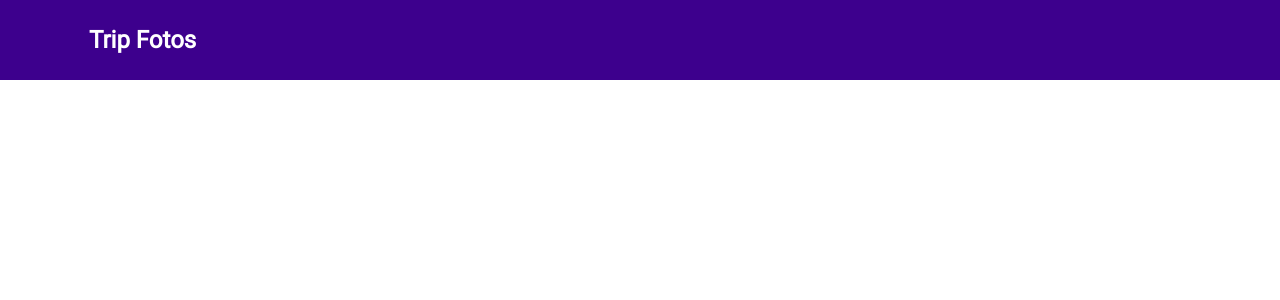
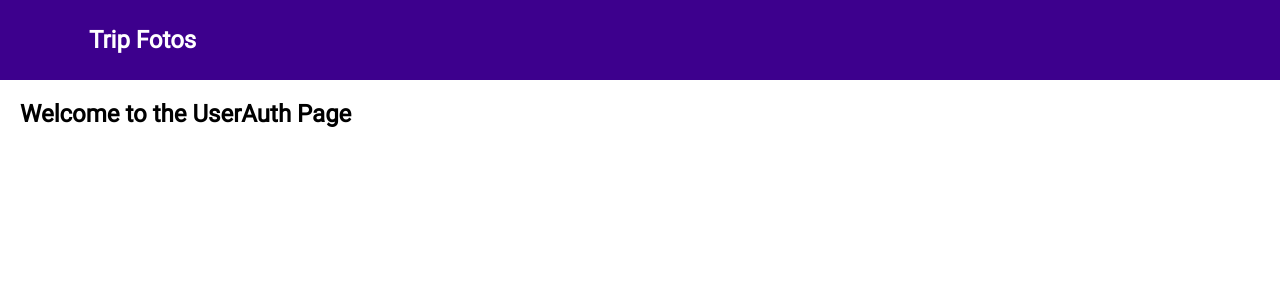
Before and after one commit to andres-codigo/trip-fotos-react, a React (Vite) app: page /authentication in a window 1280 px wide. Shown: the top 300 px of the page. Built offline with nearby package versions, Linux system fonts and the light colour scheme; no server answers.

Commit message:
[js, scss] React Router, path constants and UserAuth page
- React Router set-up
- paths constants file created for routes
- UserAuth page created along with applicable scss file

```diff
--- a/src/App.js
+++ b/src/App.js
@@ -1,18 +1,23 @@
 import { useEffect } from 'react';
 import { useDispatch } from 'react-redux';
-// import { useSelector, useDispatch } from 'react-redux';
-// import { useNavigate } from 'react-router-dom';
+import { useSelector } from 'react-redux';
+import { Routes, Route, useNavigate } from 'react-router-dom';
 import { tryLogin } from './store/slices/authenticationSlice';
+
+import PATHS from './constants/paths';
 
 import './App.module.scss';
 import Header from './components/layout/header/Header';
+import UserAuth from './pages/UserAuth';
 
 function App() {
 	const dispatch = useDispatch();
-	// const navigate = useNavigate();
+	const navigate = useNavigate();
 
 	// Access the `didAutoLogout` state from the Redux store
-	// const didAutoLogout = useSelector((state) => state.authentication.didAutoLogout);
+	const didAutoLogout = useSelector(
+		(state) => state.authentication.didAutoLogout,
+	);
 
 	// Dispatch `tryLogin` on component mount
 	useEffect(() => {
@@ -20,13 +25,21 @@ function App() {
 	}, [dispatch]);
 
 	// Watch for changes in `didAutoLogout` and redirect to the login page
-	// useEffect(() => {
-	// 	if (didAutoLogout) {
-	// 		navigate('/authentication'); // Redirect to the login page
-	// 	}
-	// }, [didAutoLogout, navigate]);
+	useEffect(() => {
+		if (didAutoLogout) {
+			navigate(PATHS.AUTHENTICATION); // Redirect to the login page
+		}
+	}, [didAutoLogout, navigate]);
 
-	return <Header />;
+	return (
+		<>
+			<Header />
+			<Routes>
+				<Route index path={PATHS.HOME} element={<UserAuth />} />
+				<Route path={PATHS.AUTHENTICATION} element={<UserAuth />} />
+			</Routes>
+		</>
+	);
 }
 
 export default App;
--- /dev/null
+++ b/src/constants/paths.js
@@ -0,0 +1,6 @@
+const PATHS = {
+	HOME: '/',
+	AUTHENTICATION: '/authentication',
+};
+
+export default PATHS;
--- a/src/index.js
+++ b/src/index.js
@@ -2,6 +2,7 @@ import { Analytics } from '@vercel/analytics/react';
 
 import { StrictMode } from 'react';
 import { createRoot } from 'react-dom/client';
+import { BrowserRouter } from 'react-router-dom';
 import { Provider } from 'react-redux';
 import store from './store/store';
 
@@ -14,7 +15,9 @@ import '@/styles/global.scss';
 createRoot(document.getElementById('app')).render(
 	<StrictMode>
 		<Provider store={store}>
-			<App />
+			<BrowserRouter>
+				<App />
+			</BrowserRouter>
 			<Analytics />
 		</Provider>
 	</StrictMode>,
--- /dev/null
+++ b/src/pages/UserAuth.js
@@ -0,0 +1,11 @@
+import userAuthStyles from './UserAuth.module.scss';
+
+function UserAuth() {
+	return (
+		<section className={userAuthStyles.userAuthenticationContainer}>
+			<h1>Welcome to the UserAuth Page</h1>
+		</section>
+	);
+}
+
+export default UserAuth;
--- /dev/null
+++ b/src/pages/UserAuth.module.scss
@@ -0,0 +1,31 @@
+@use '../styles/setup/mixins/mixins';
+@use '../styles/setup/mixins/form/valid/valid';
+@use '../styles/setup/mixins/form/invalid/invalid';
+
+.userAuthenticationContainer {
+	display: inline-block;
+	padding: 0 20px;
+	position: relative;
+	top: 80px;
+
+	.user-authentication {
+		margin: 1rem;
+		padding: 1rem;
+
+		.form-control {
+			margin: 0.5rem 0;
+
+			@include valid.input;
+
+			&.invalid {
+				p {
+					@include invalid.error-message;
+				}
+
+				input {
+					@include invalid.invalid-border;
+				}
+			}
+		}
+	}
+}
```
